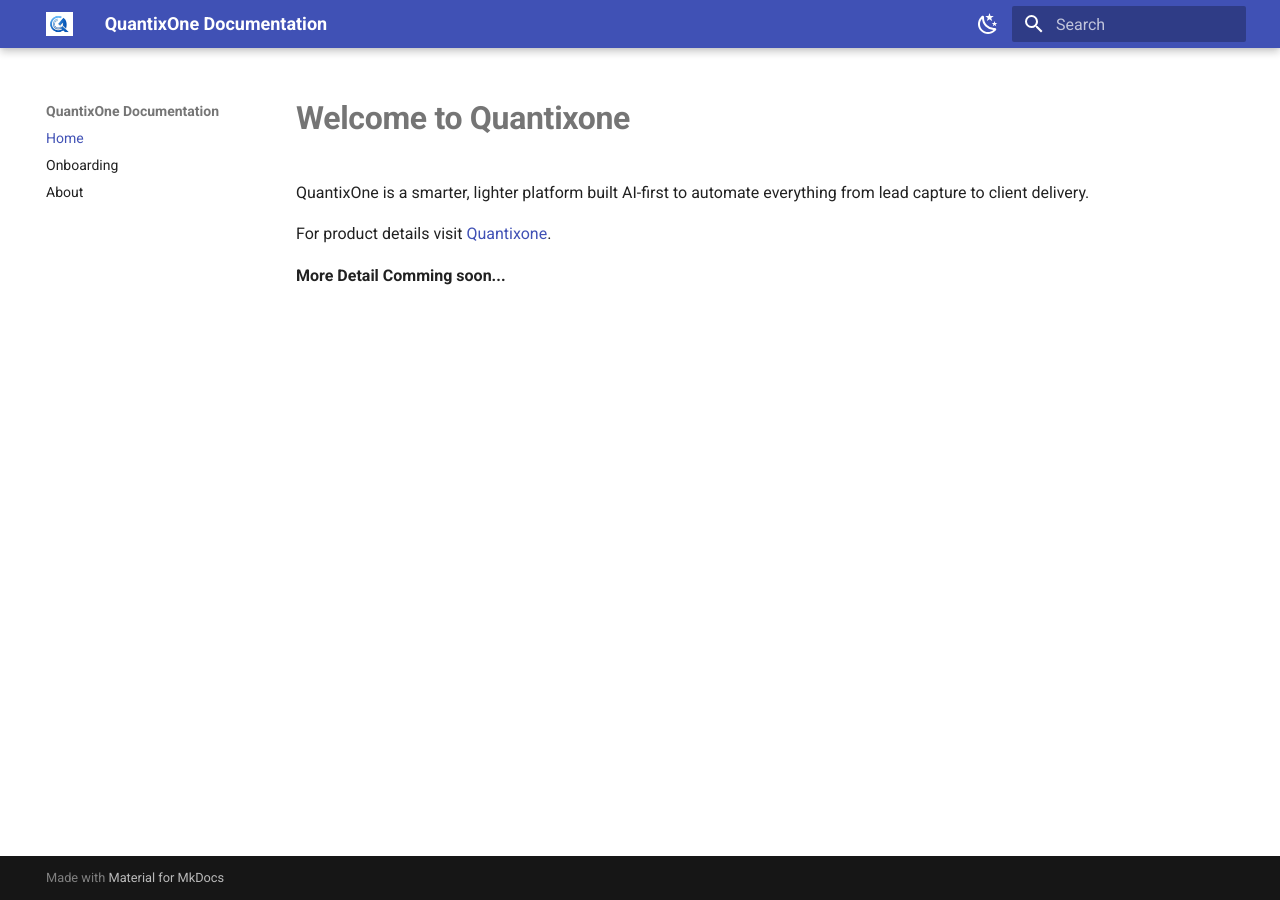
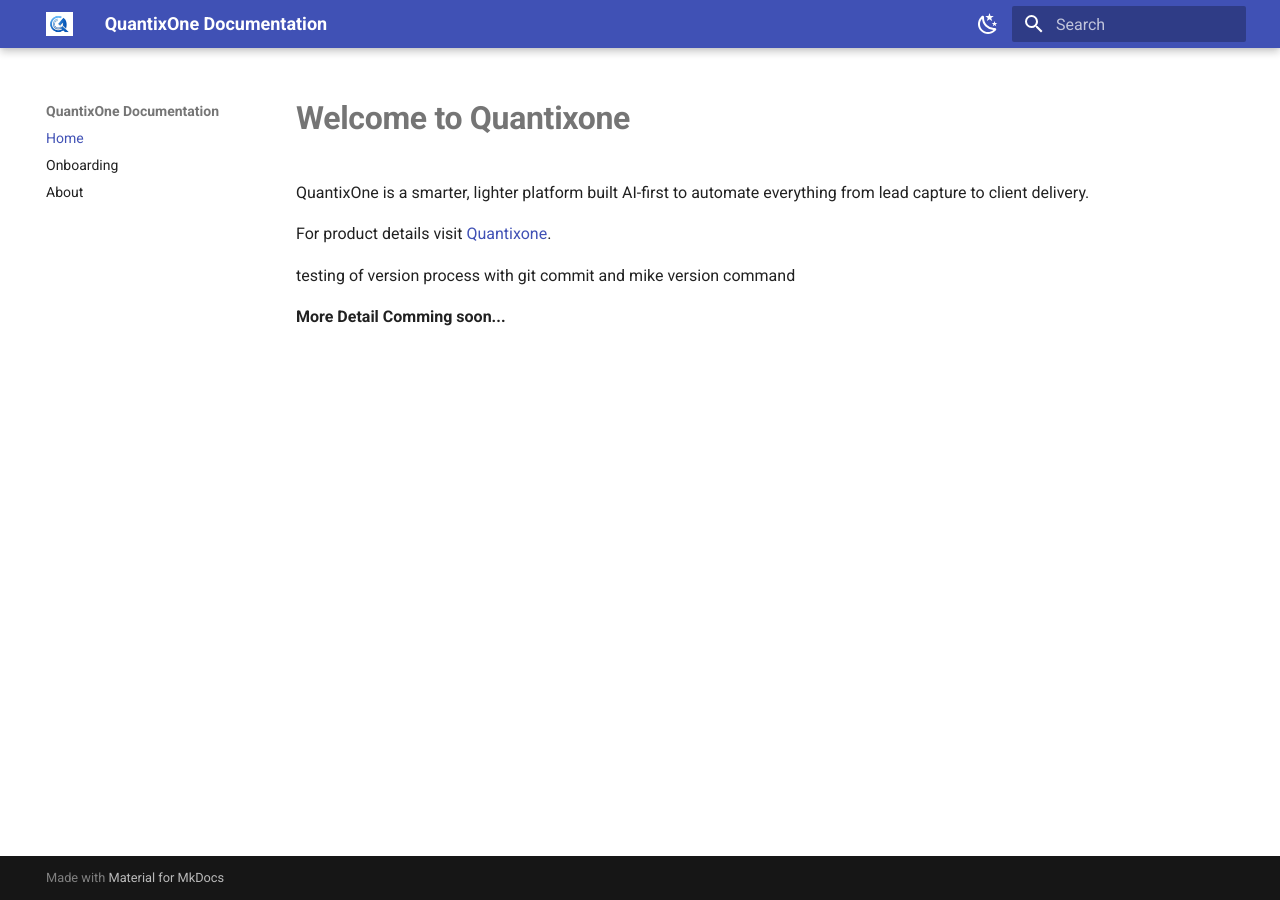
Before and after one commit to Thulasiramtejavegi/Quantixone-document, an MkDocs documentation site: the page built from docs/index.md, in a window 1280 px wide. Built offline with MkDocs 1.6.1 and Material for MkDocs 9.7.7, drawn with Linux system fonts in a browser that asks for light colours.

Commit message:
added line for testing version of commit and mike test 2

```diff
--- a/docs/index.md
+++ b/docs/index.md
@@ -4,4 +4,6 @@
 
 For product details visit [Quantixone](https://quantixone.com/).
 
+testing of version process with git commit and mike version command
+
 **More Detail Comming soon...**
```
